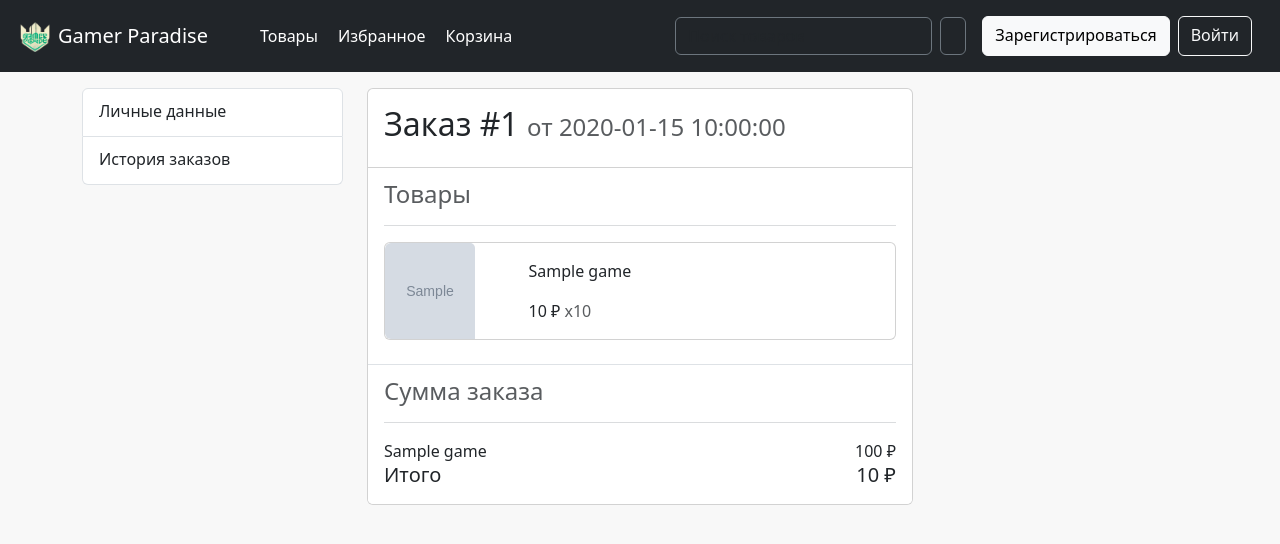
After one commit to Addefan/gamer-paradise, a Flask app: template profile/templates/order.html in a window 1280 px wide. The commit adds this page. Shown: the top 544 px of the page. Run offline with Flask 3, Linux system fonts and the light colour scheme; the template is opened without the code that fills it: most values are stand-ins (such as "Sample title", 1, 10 or a date in 2020); grey boxes marked "Sample" are stand-in pictures; some libraries are stand-ins or nearby versions.

Commit message:
+ single order template

```diff
--- /dev/null
+++ b/profile/templates/order.html
@@ -0,0 +1,45 @@
+{% extends 'profile/base.html' %}
+
+{% block profile_content %}
+    <div class="card-body">
+        <h2 class="card-title">Заказ #{{ order.id }}
+            <span class="text-muted h4">от {{ order.date }}</span> {# TODO: сделать и применить фильтр date  #}
+        </h2>
+    </div>
+    <ul class="list-group list-group-flush">
+        <li class="list-group-item py-3">
+        <h4 class="card-subtitle text-muted">Товары</h4>
+        <hr>
+        {% for game in games %}
+            <div class="card mb-2 pointer" onclick="window.location=''"> {# TODO: изменить ссылку на игру #}
+                <div class="row g-0">
+                    <div class="col-3">
+                        <img src="{{ game.photo }}" class="img-fluid rounded-start card-img-top">
+                    </div>
+                    <div class="col-9">
+                        <div class="card-body">
+                            <p class="card-text">{{ game.title }}</p>
+                            <p class="card-text bold">{{ game.price }} ₽
+                                <span class="card-text text-muted">x{{ game.quantity }}</span>
+                            </p>
+                        </div>
+                    </div>
+                </div>
+            </div>
+        {% endfor %}
+        </li>
+        <li class="list-group-item py-3">
+            <h4 class="card-subtitle text-muted">Сумма заказа</h4>
+            <hr>
+            {% for game in games %}
+                <div>
+                    <span class="card-text">{{ game.title }}</span>
+                    <p class="card-text float-end">{{ game.price * game.quantity }} ₽</p>
+                </div>
+            {% endfor %}
+            <span class="card-text h5">Итого</span>
+            <p class="card-text float-end h5">{{ order.amount }} ₽</p>
+        </li>
+    </ul>
+    </div>
+{% endblock %}
--- a/profile/templates/profile/orders.html
+++ b/profile/templates/profile/orders.html
@@ -7,12 +7,13 @@
         <h4 class="card-title">Заказы</h4>
         <hr>
         {% for order, games_titles in orders_games_titles %}
-        <div class="card">
+            <div class="card pointer"
+                 onclick="window.location='{{ url_for('.order', order_id=order.id) }}'">
                 <div class="row g-0">
                     <div class="col-9">
                         <div class="card-body">
                             <p class="card-text mb-1">
-                            <small class="text-muted">{{ order.date }}</small>
+                                <small class="text-muted">{{ order.date }}</small> {# TODO: сделать и применить фильтр date  #}
                             </p>
                             <h5 class="card-title">Заказ #{{ order.id }}</h5>
                             <p class="card-text">{{ games_titles|join(', ')|truncate(40) }}</p>
--- a/static/css/style.css
+++ b/static/css/style.css
@@ -70,3 +70,13 @@ hr {
 .vl {
     border-left: 1px solid #dfdfdf;
 }
+
+.pointer {
+    cursor: pointer;
+}
+
+.card-img-top {
+    height: 100%;
+    width: 7vw;
+    object-fit: cover;
+}
```
Also changed, not shown: static/images/default_game.png (added). Lines whose indentation alone changed are shown as unchanged.
